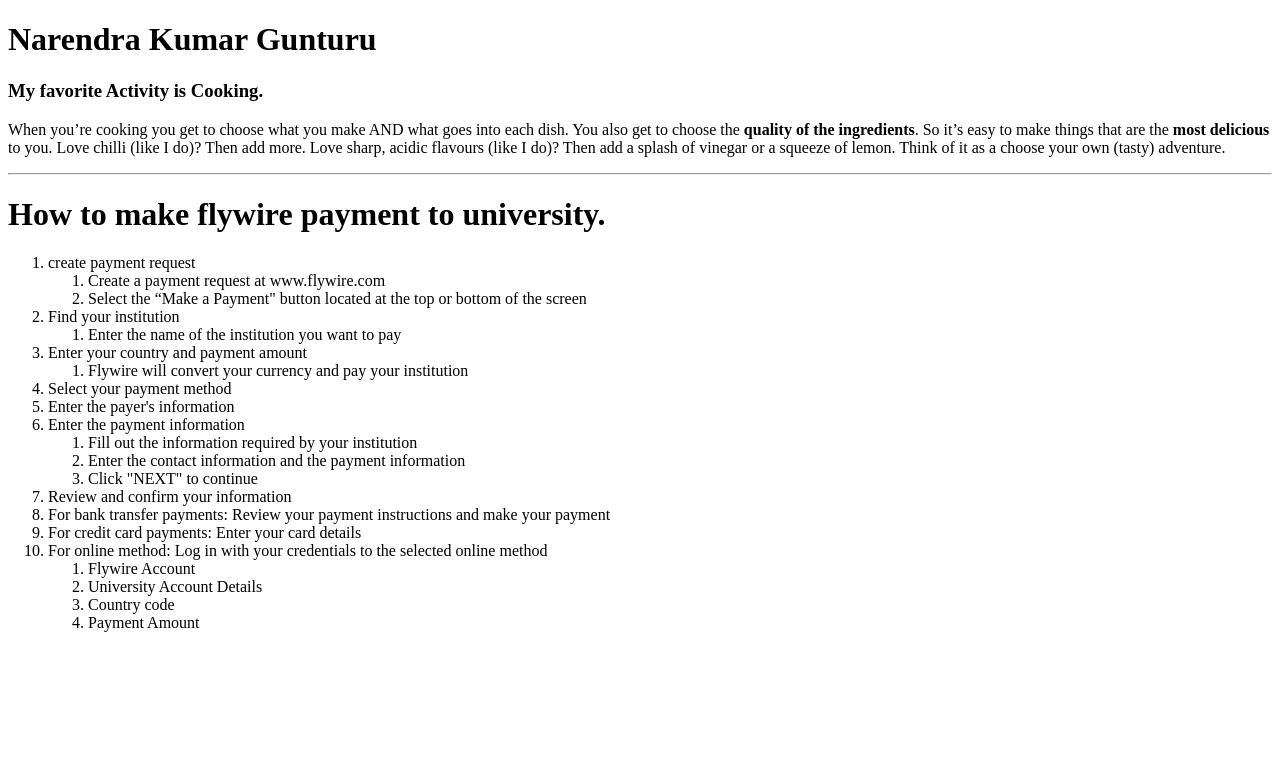
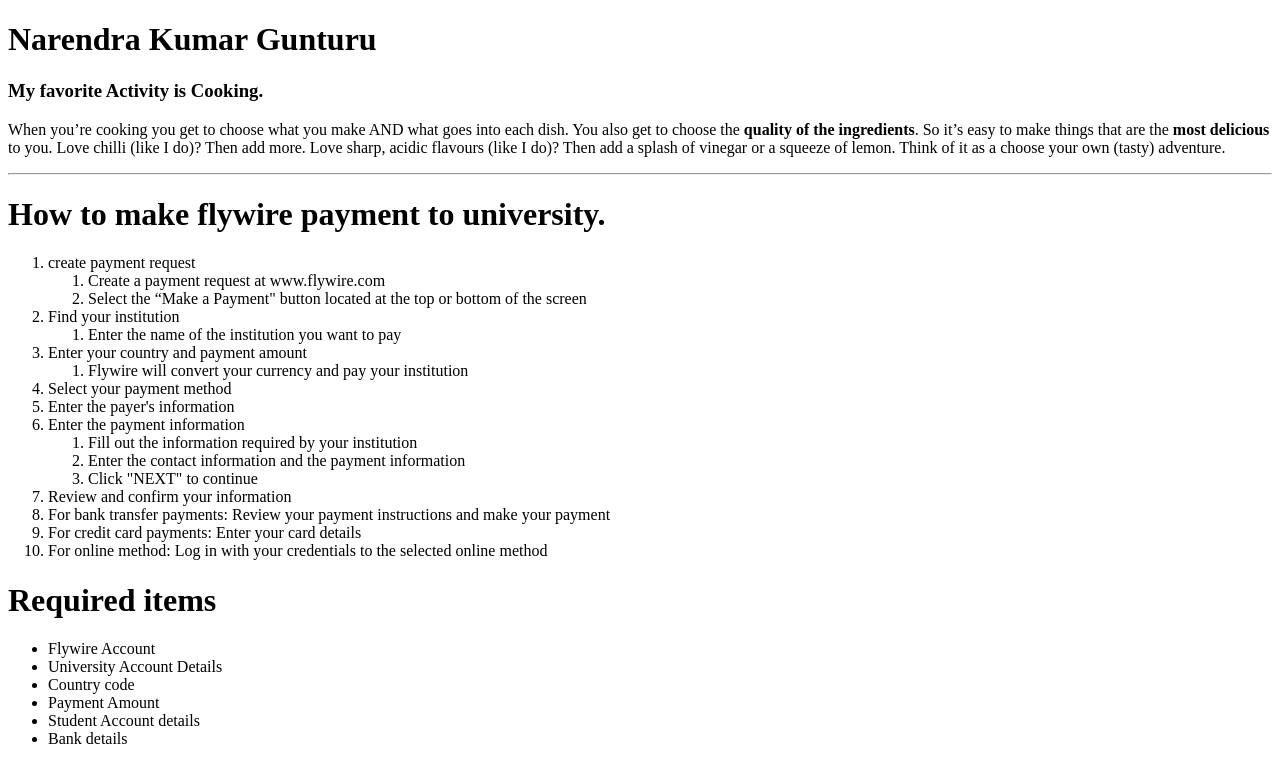
Before and after one commit to 44-563-Web-Apps-S21/webapps-s21-assignment-3-Narendra-kumar-Gunturu, a plain HTML site: page index.html in a window 1280 px wide. Drawn offline with Linux system fonts and the light colour scheme.

Commit message:
Added Un OrderedList

```diff
--- a/index.html
+++ b/index.html
@@ -42,12 +42,16 @@
         <li>For bank transfer payments: Review your payment instructions and make your payment </li>
         <li>For credit card payments: Enter your card details</li>
         <li>For online method: Log in with your credentials to the selected online method</li>
-        <ol>
-            <li>Flywire Account </li>
-            <li>University Account Details </li>
-            <li>Country code</li>
-            <li>Payment Amount</li>
-        </ol>
+
     </ol>
+    <h1>Required items</h1>
+    <ul>
+        <li>Flywire Account </li>
+        <li>University Account Details </li>
+        <li>Country code</li>
+        <li>Payment Amount</li>
+        <li>Student Account details</li>
+        <li>Bank details</li>
+    </ul>
 </body>
 </html>
```
